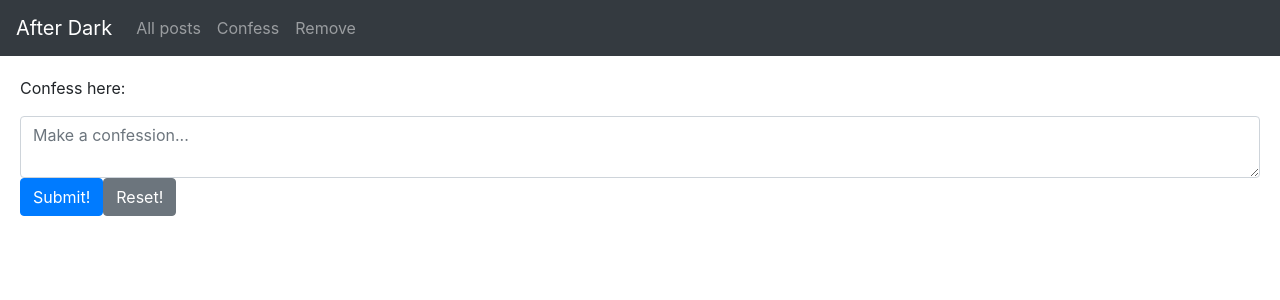
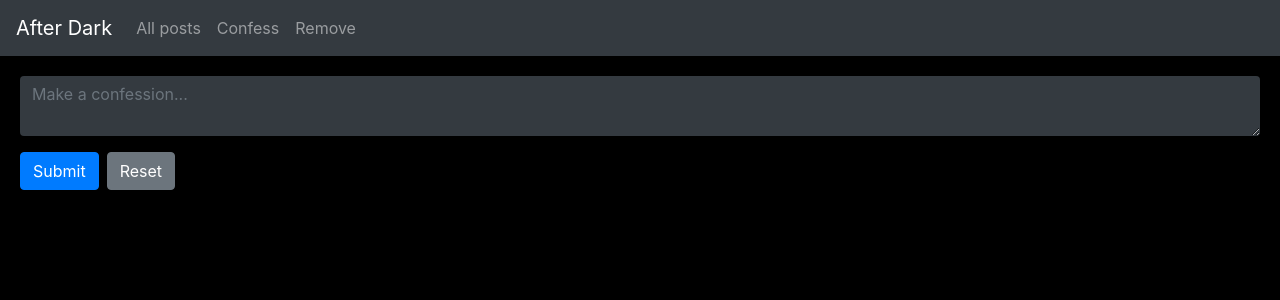
Before and after one commit to razin99/after-dark, a React (Create React App) app: page / in a window 1280 px wide. Shown: the top 300 px of the page. Built offline with nearby package versions, Linux system fonts and the light colour scheme.

Commit message:
Make preedy and make it dark mode

```diff
--- a/src/App.css
+++ b/src/App.css
@@ -6,3 +6,30 @@
   background-color: #343a40;
   color: white;
 }
+
+textarea {
+  border: none;
+}
+
+body {
+  background-color: black;
+}
+
+.form-control {
+  background-color: #343a40;
+  color: white;
+  border: none;
+}
+
+.form-control:focus {
+  outline: 0;
+  background-color: #343a40;
+  box-shadow: 0 0 0 0.2rem rgb(0 123 255 / 97%);
+  color: white;
+  border: none;
+}
+
+.jumbotron {
+    background-color: #343a40;
+    color: white;
+}
--- a/src/App.js
+++ b/src/App.js
@@ -15,7 +15,6 @@ function App() {
     <div id="app">
       <Router>
         <Route exact path="/">
-          <p>Confess here:</p>
           <ConfessionForm />
         </Route>
         <Route exact path="/posts">
--- a/src/components/ConfessionForm.js
+++ b/src/components/ConfessionForm.js
@@ -62,18 +62,18 @@ export class ConfessionForm extends Component {
       <>
         <form onSubmit={this.handleSubmit} onReset={this.handleReset}>
           <textarea
-            className="form-control"
+            className="form-control mb-3"
             type="text"
             placeholder="Make a confession..."
             value={this.state.text}
             onChange={this.handleTextChange}
           />
           <div>
-            <button className="btn btn-primary" type="submit">
-              Submit!
+            <button className="btn btn-primary mr-2" type="submit">
+              Submit
             </button>
             <button className="btn btn-secondary" type="reset">
-              Reset!
+              Reset
             </button>
           </div>
         </form>
--- a/src/components/RemovePost.js
+++ b/src/components/RemovePost.js
@@ -55,7 +55,7 @@ export class RemovePost extends Component {
         <form onSubmit={this.handleSubmit}>
           <div className="form-group">
             <input
-              className="form-control"
+              className="form-control mb-3"
               type="text"
               placeholder="Enter code"
               onChange={this.handleTextChange}
```
